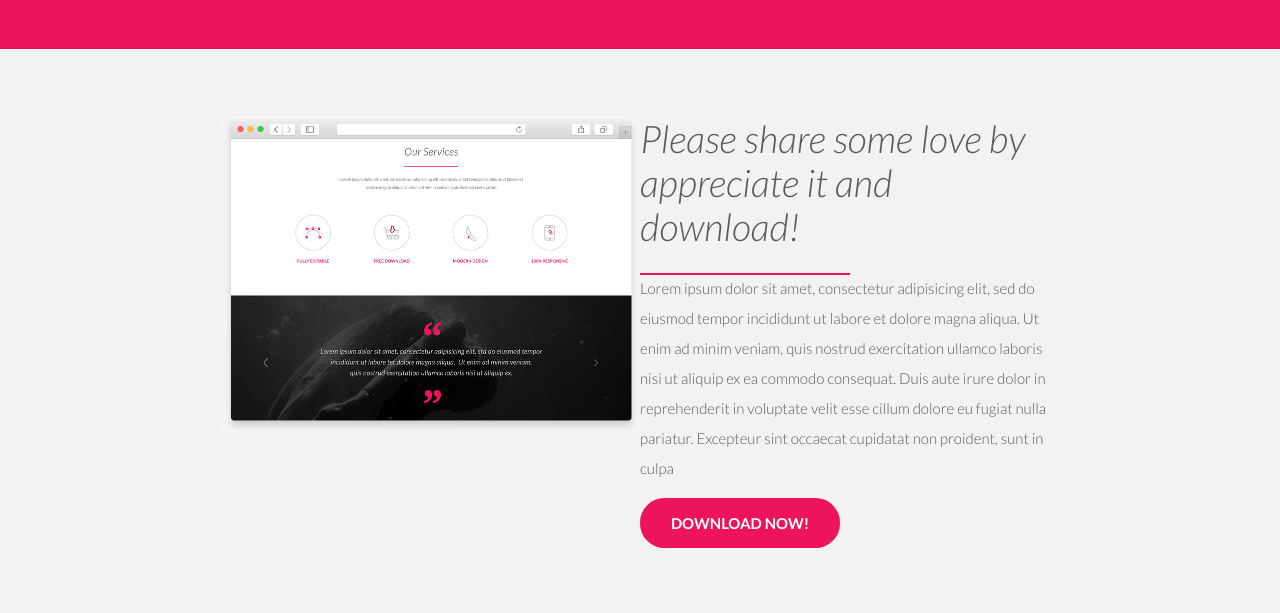
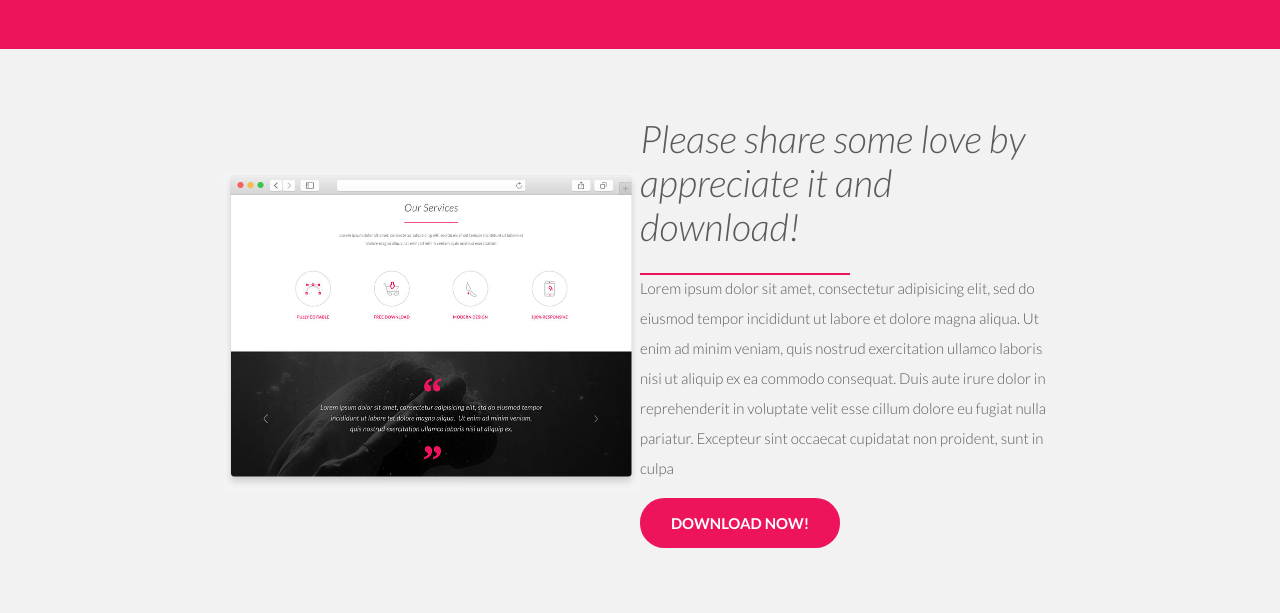
Before and after one commit to m4r1usz1989/mache, a website: page index.html in a window 1280 px wide. Shown: the part 4269-4882 px from the top of the page. Drawn offline with Linux system fonts and the light colour scheme.

Commit message:
Modified index.html

```diff
--- a/sass/_layout.scss
+++ b/sass/_layout.scss
@@ -345,7 +345,7 @@ button {
 .portfolio {
 	padding: 68px 0;
 	background: $grey-backgrounds;
-	row-portfolio {
+	.row-portfolio {
 		align-items: center;
 	}
 	a {
```
Also changed, not shown: css/style.css.
